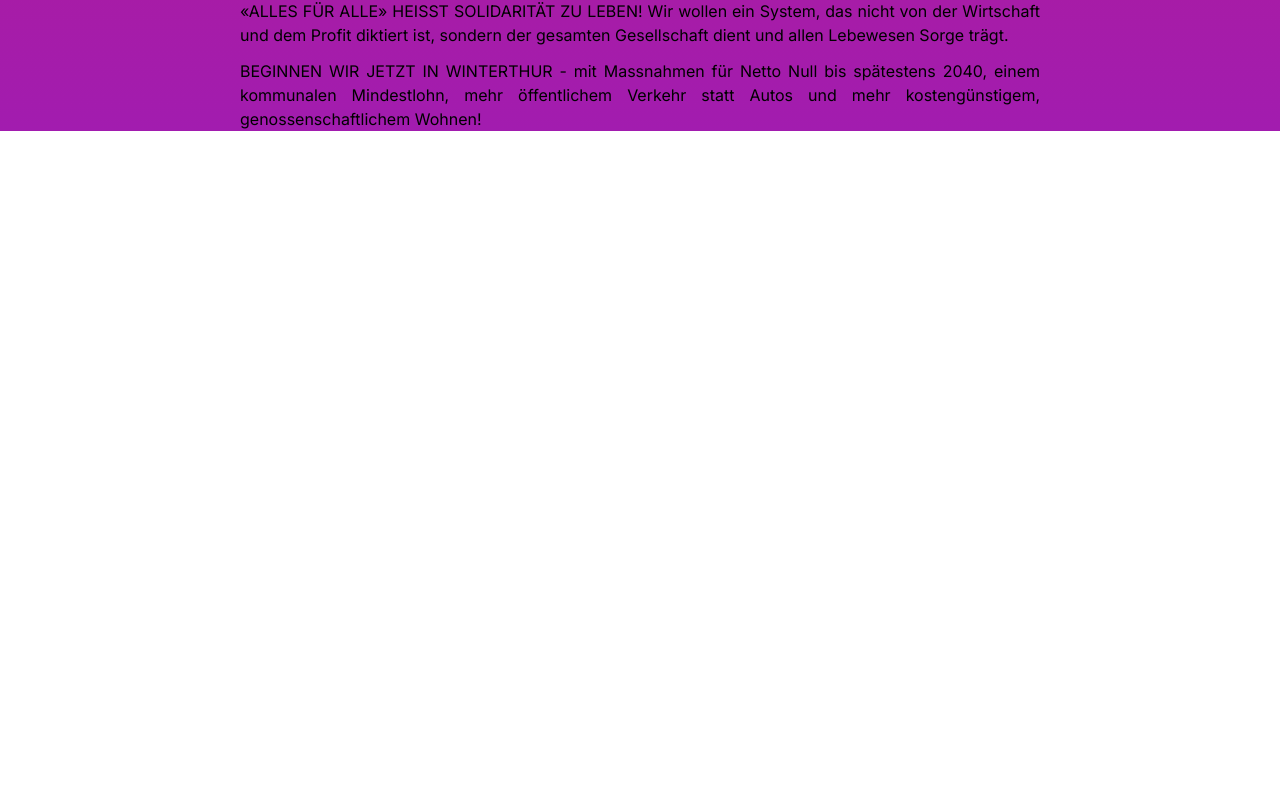
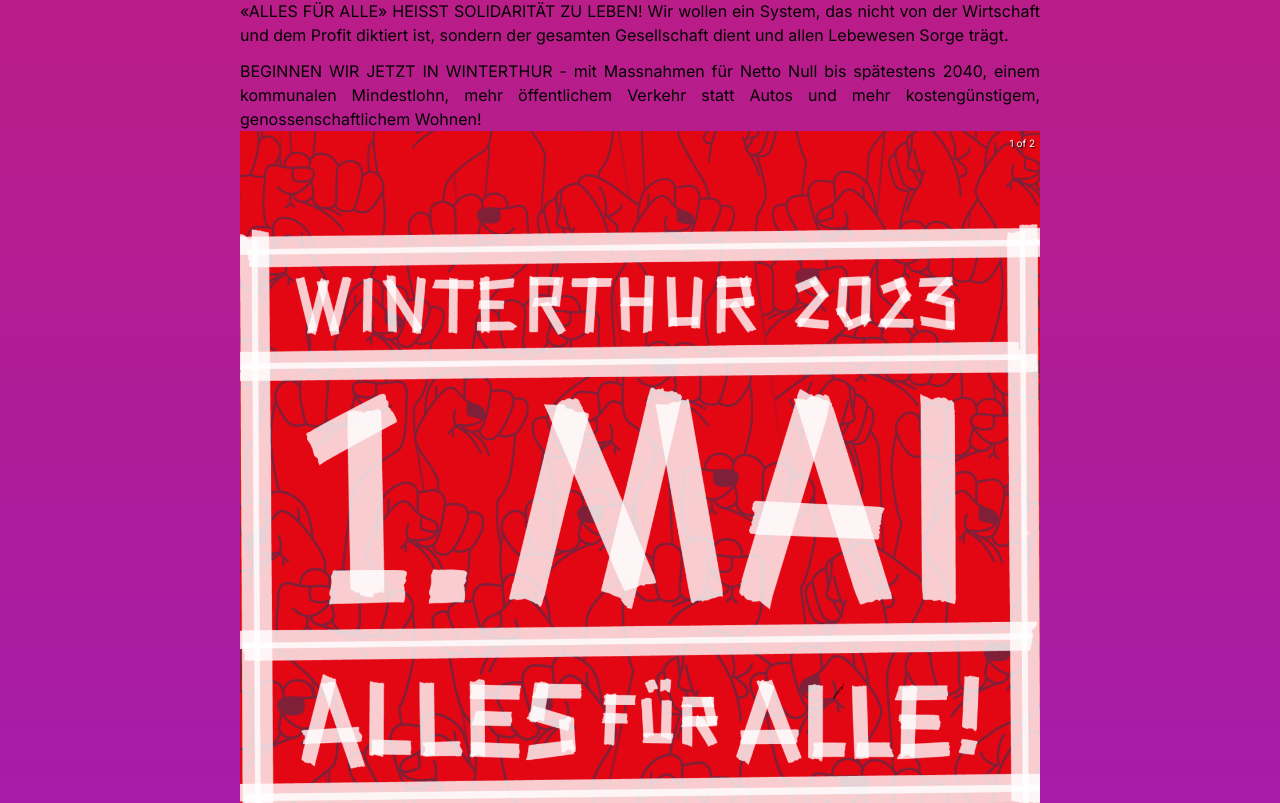
Before and after one commit to Jelenal1/1mai_website, a Next.js app: page / in a window 1280 px wide. Shown: the part 1577-2380 px from the top of the page. Before the commit the page ends 1708 px from the top, so only its background shows below. Built offline with nearby package versions, Linux system fonts and the light colour scheme.

Commit message:
feat: carouselWrapper

```diff
--- /dev/null
+++ b/app/_components/CarouselWrapper.tsx
@@ -0,0 +1,18 @@
+"use client";
+import React, { ReactElement } from "react";
+import { Carousel } from "react-responsive-carousel";
+import "react-responsive-carousel/lib/styles/carousel.min.css";
+
+export default function CarouselWrapper({
+  images,
+}: {
+  images: ReactElement[];
+}) {
+  return (
+    <Carousel className="max-w-[800px]" showArrows={true}>
+      {images.map((image, key) => (
+        <div key={key}>{image}</div>
+      ))}
+    </Carousel>
+  );
+}
--- a/app/page.tsx
+++ b/app/page.tsx
@@ -1,4 +1,5 @@
 import Image from "next/image";
+import CarouselWrapper from "./_components/CarouselWrapper";
 
 export default function Home() {
   return (
@@ -60,6 +61,24 @@ export default function Home() {
         spätestens 2040, einem kommunalen Mindestlohn, mehr öffentlichem Verkehr
         statt Autos und mehr kostengünstigem, genossenschaftlichem Wohnen!
       </p>
+      <CarouselWrapper
+        images={[
+          <Image
+            src="/alles_fuer_alle_banner.png"
+            alt="1mai"
+            width={800}
+            height={800}
+            className="w-full"
+          />,
+          <Image
+            src="/alles_fuer_alle_banner.png"
+            alt="1mai"
+            width={800}
+            height={800}
+            className="w-full"
+          />,
+        ]}
+      />
     </main>
   );
 }
--- a/package.json
+++ b/package.json
@@ -12,7 +12,8 @@
     "next": "14.0.3",
     "react": "^18",
     "react-dom": "^18",
-    "react-icons": "^4.12.0"
+    "react-icons": "^4.12.0",
+    "react-responsive-carousel": "^3.2.23"
   },
   "devDependencies": {
     "@types/node": "^20",
```
Also changed, not shown: 1 other file (tests, documents, lock files or other folders).
